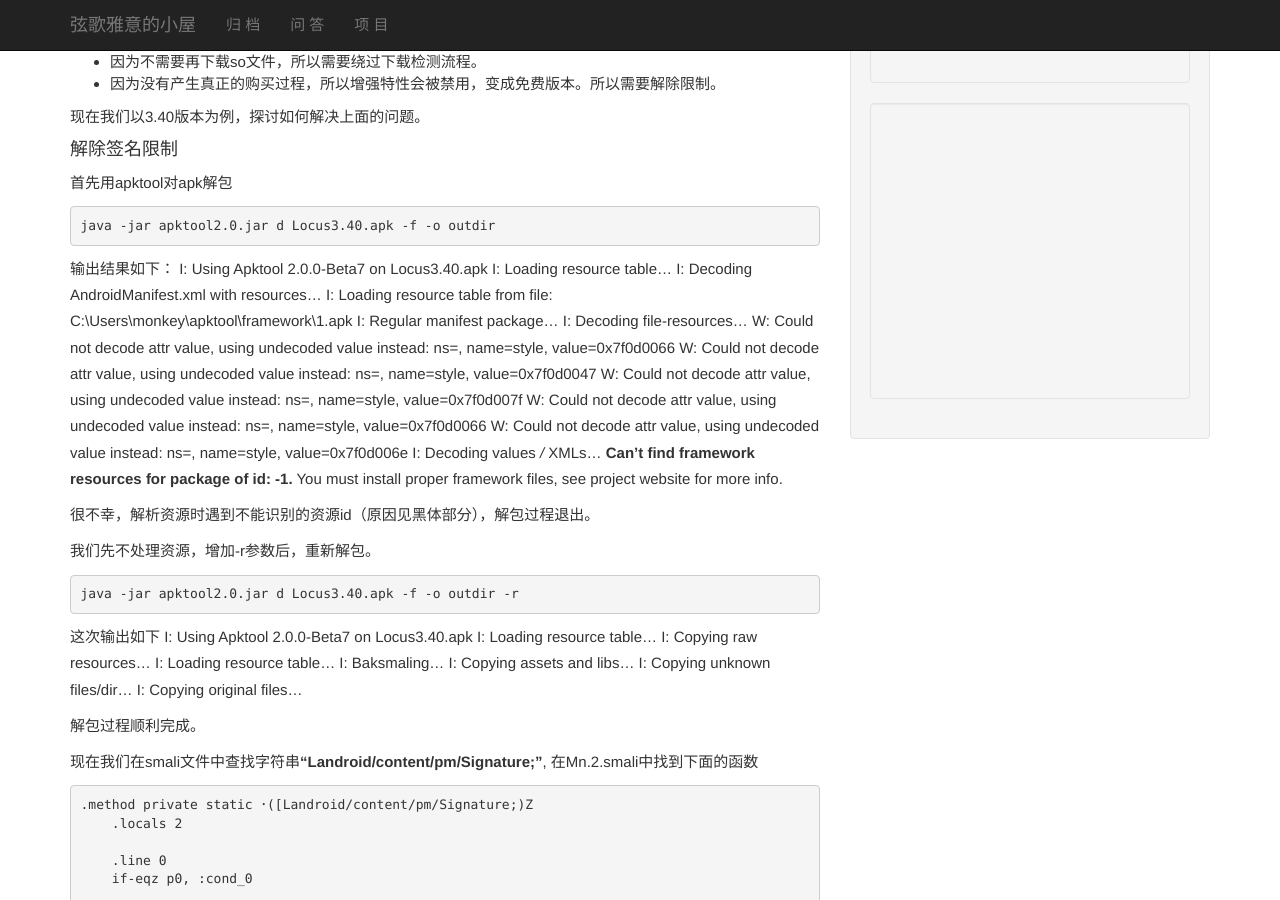
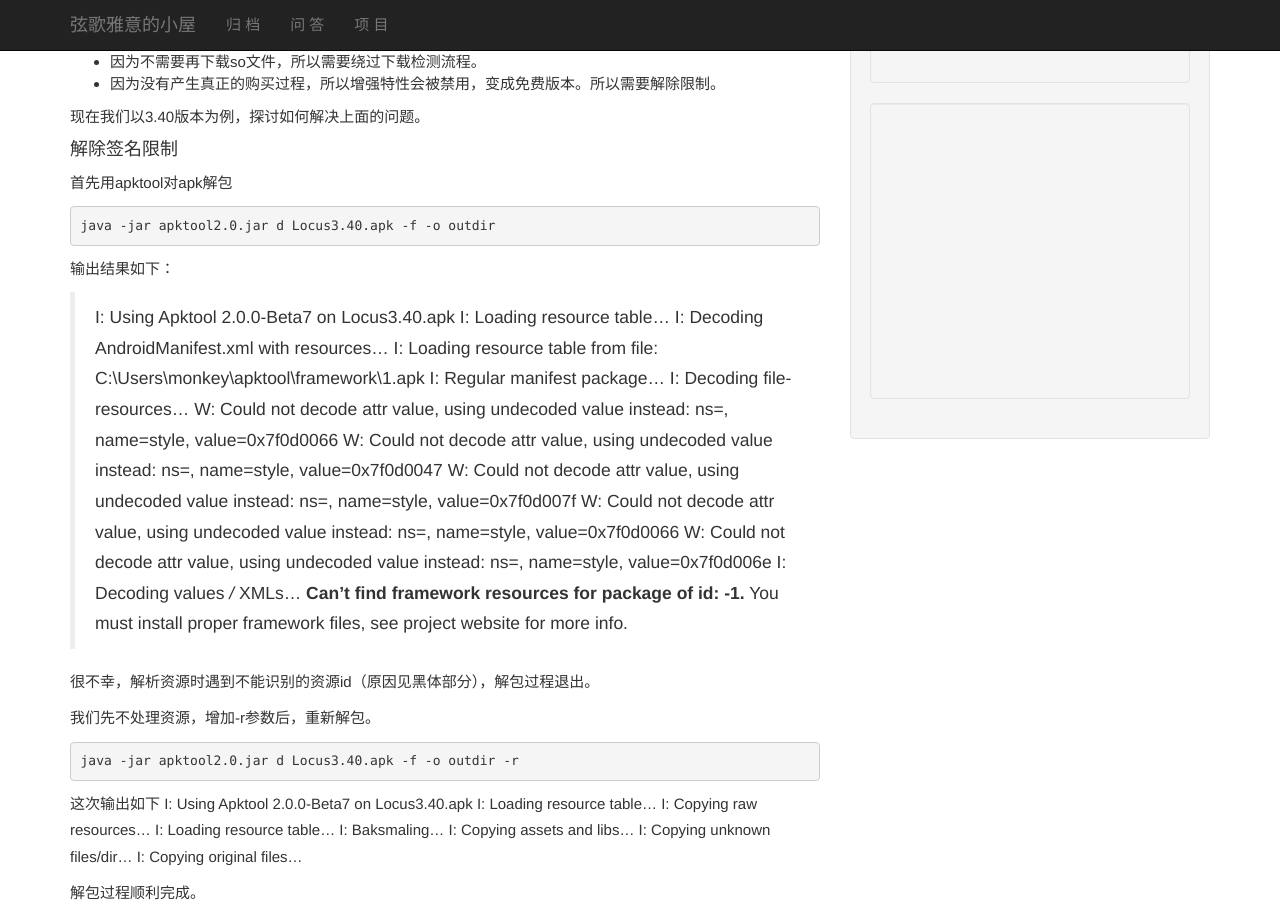
Before and after one commit to WiFiInHand/eriklu.github.io, a Jekyll site: the page built from _posts/2014-12-06-Locus Map Pro - Outdoor GPS APK Crack 分享（1）.md, in a window 1280 px wide and 900 px high, scrolled down 528 px. Built offline with Jekyll 4.4.1, drawn with Linux system fonts in a browser that asks for light colours; Markdown is read by kramdown in place of the engine named in the settings.

````diff
--- a/_posts/2014-12-06-Locus Map Pro - Outdoor GPS APK Crack 分享（1）.md
+++ b/_posts/2014-12-06-Locus Map Pro - Outdoor GPS APK Crack 分享（1）.md
@@ -31,7 +31,7 @@ summary: "“Locus Map Pro - Outdoor GPS”是一款户外徒步软件。具有
 java -jar apktool2.0.jar d Locus3.40.apk -f -o outdir
 ```
 输出结果如下：
-I: Using Apktool 2.0.0-Beta7 on Locus3.40.apk
+>I: Using Apktool 2.0.0-Beta7 on Locus3.40.apk
 I: Loading resource table...
 I: Decoding AndroidManifest.xml with resources...
 I: Loading resource table from file: C:\Users\monkey\apktool\framework\1.apk
````
